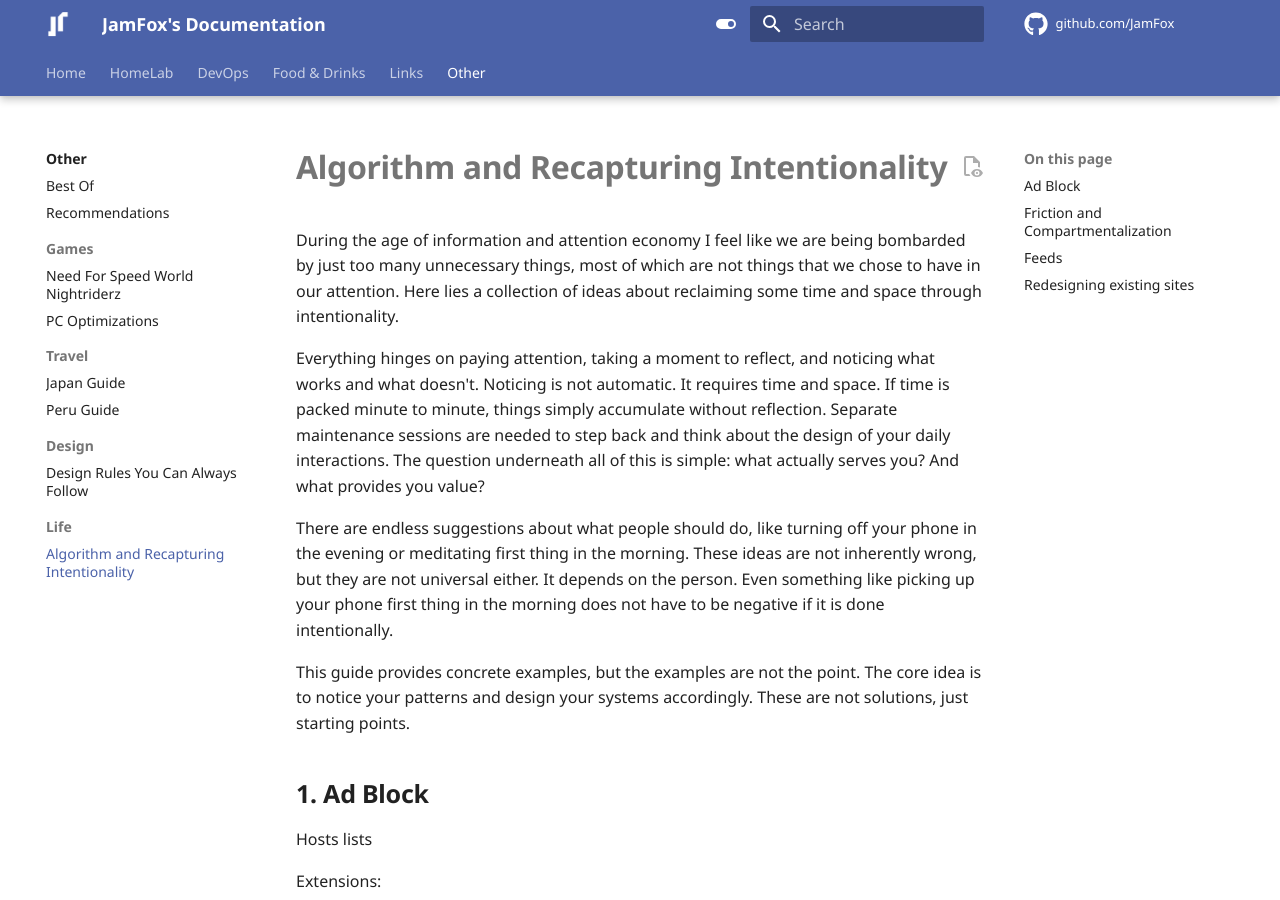
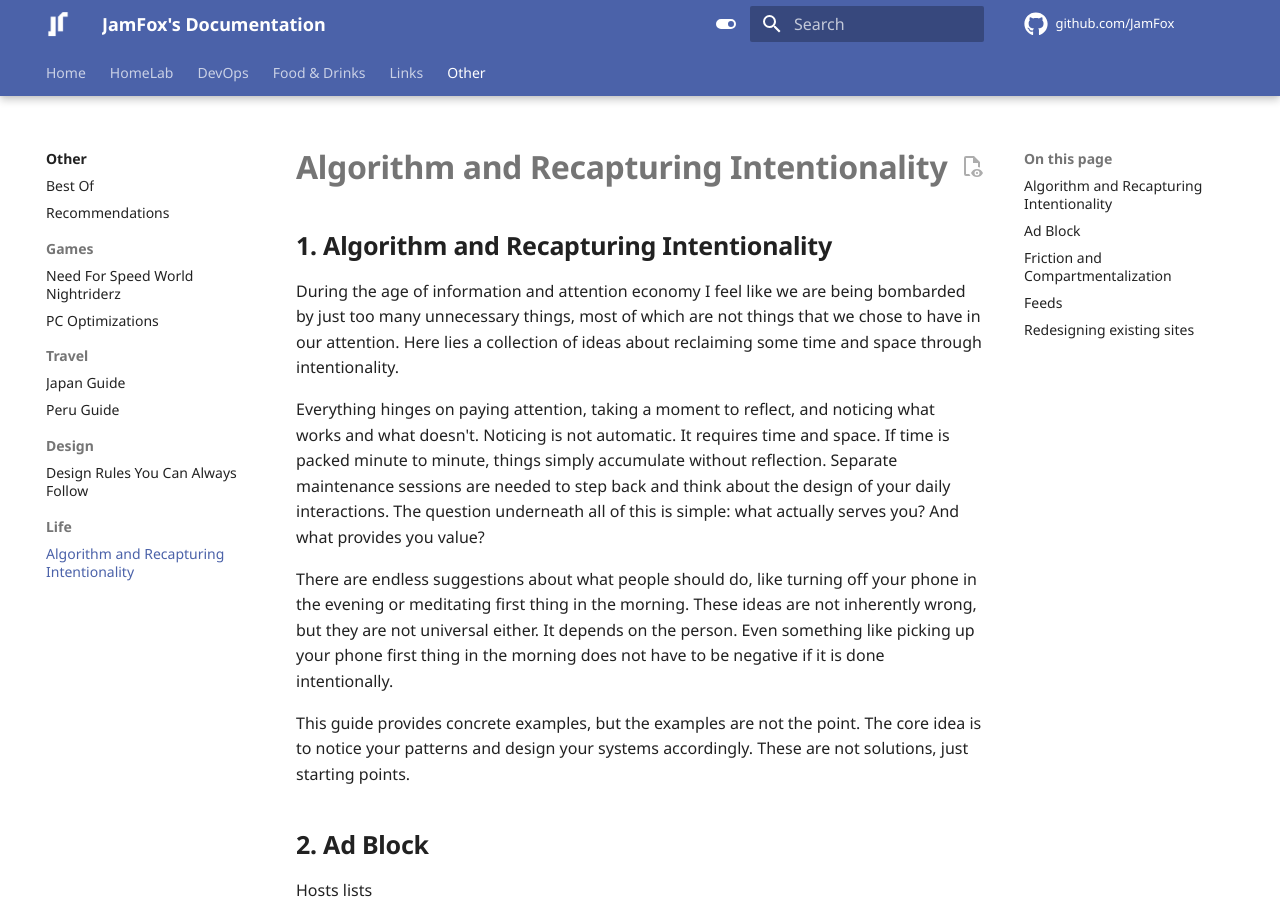
Before and after one commit to JamFox/docs.jamfox.dev, an MkDocs documentation site: the page built from docs/content/extras/intentionality.md, in a window 1280 px wide and 900 px high. Built offline with MkDocs 1.6.1 and Material for MkDocs 9.7.7, drawn with Linux system fonts in a browser that asks for light colours; plug-ins that fetch from the network failed and are left out; comment, search, counter and statistics services are not loaded.

Commit message:
formatting fix

```diff
--- a/docs/content/extras/intentionality.md
+++ b/docs/content/extras/intentionality.md
@@ -1,6 +1,8 @@
 ---
 title: Algorithm and Recapturing Intentionality
 ---
+
+## Algorithm and Recapturing Intentionality
 
 During the age of information and attention economy I feel like we are being bombarded by just too many unnecessary things, most of which are not things that we chose to have in our attention. Here lies a collection of ideas about reclaiming some time and space through intentionality.
 
```
